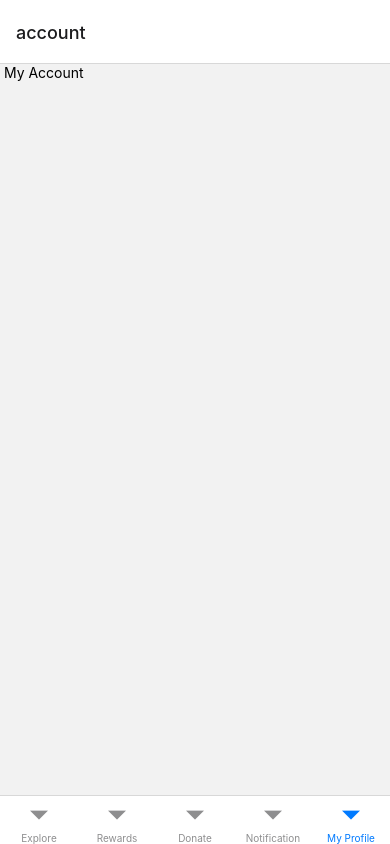
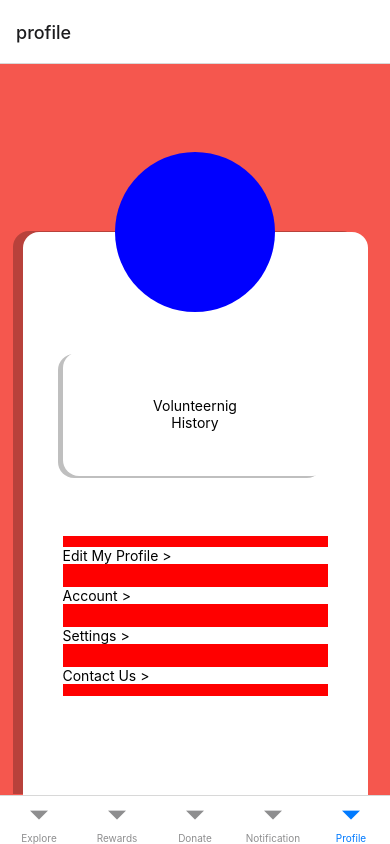
Before and after one commit to Ghaalia/Sanad-FrontEnd-Native, a React Native app: screen /ProfileNavigation in a window 390 px wide. Built offline with nearby package versions, Linux system fonts and the light colour scheme.

Commit message:
Profile design

```diff
--- a/App.js
+++ b/App.js
@@ -8,8 +8,8 @@ export default function App() {
   const queryClient = new QueryClient();
   return (
     <QueryClientProvider client={queryClient}>
+      <StatusBar style="dark" />
       <NavigationContainer>
-        <SafeAreaView></SafeAreaView>
         <MainNavigation />
       </NavigationContainer>
     </QueryClientProvider>
--- /dev/null
+++ b/src/components/TextInputWithLabel.js
@@ -0,0 +1,34 @@
+import { StyleSheet, Text, TextInput, View } from "react-native";
+import React from "react";
+
+const TextInputWithLabel = ({
+  label = "please enter a label ",
+  placeholder = "Please Enter a placeholder",
+}) => {
+  return (
+    <View
+      style={{
+        width: "100%",
+        display: "flex",
+        flexDirection: "column",
+        gap: 5,
+      }}
+    >
+      <Text> {label} </Text>
+      <TextInput
+        style={{
+          height: 40,
+          borderWidth: 0.25,
+          paddingHorizontal: 10,
+          borderRadius: 20,
+          width: "100%",
+        }}
+        placeholder={placeholder}
+      />
+    </View>
+  );
+};
+
+export default TextInputWithLabel;
+
+const styles = StyleSheet.create({});
--- a/src/navigations/ExploreNavigation.js
+++ b/src/navigations/ExploreNavigation.js
@@ -10,7 +10,7 @@ const Stack = createStackNavigator();
 
 const ExploreNavigation = () => {
   return (
-    <Stack.Navigator>
+    <Stack.Navigator initialRouteName="explore">
       <Stack.Screen name="explore" component={Explore} />
       <Stack.Screen name="eventDetails" component={EventDetails} />
       <Stack.Screen name="Description" component={Description} />
--- a/src/navigations/MainNavigation.js
+++ b/src/navigations/MainNavigation.js
@@ -33,7 +33,7 @@ const MainNavigation = () => {
         component={NotificationNavigation}
       />
       <Tab.Screen
-        options={{ title: "My Profile" }}
+        options={{ title: "Profile" }}
         name={"ProfileNavigation"}
         component={ProfileNavigation}
       />
--- a/src/navigations/ProfileNavigation.js
+++ b/src/navigations/ProfileNavigation.js
@@ -11,12 +11,17 @@ const Stack = createStackNavigator();
 
 const ProfileNavigation = () => {
   return (
-    <Stack.Navigator>
+    <Stack.Navigator
+      initialRouteName="profile"
+      // screenOptions={{
+      //   headerShown: false,
+      // }}
+    >
+      <Stack.Screen name="profile" component={Profile} />
       <Stack.Screen name="account" component={Account} />
       <Stack.Screen name="contactUs" component={ContactUs} />
-      <Stack.Screen name="profile" component={Profile} />
       <Stack.Screen name="editeProfile" component={EditeProfile} />
-      <Stack.Screen name="Setting" component={Setting} />
+      <Stack.Screen name="setting" component={Setting} />
     </Stack.Navigator>
   );
 };
--- a/src/screens/profile/EditeProfile.js
+++ b/src/screens/profile/EditeProfile.js
@@ -1,14 +1,83 @@
-import { StyleSheet, Text, View } from "react-native";
+import { Button, ScrollView, StyleSheet, Text, View } from "react-native";
 import React from "react";
+import TextInputWithLabel from "../../components/TextInputWithLabel";
 
 const EditeProfile = () => {
   return (
-    <View>
-      <Text>Edite your Profile</Text>
+    <View
+      style={{
+        flex: 1,
+        backgroundColor: "#F5574E",
+        justifyContent: "flex-end",
+        alignItems: "center",
+      }}
+    >
+      <View
+        style={{
+          backgroundColor: "white",
+          height: "70%",
+          width: "85%",
+          flexDirection: "column",
+          alignItems: "center",
+          shadowColor: "black",
+          shadowOffset: { height: -1, width: -10 },
+          shadowOpacity: 0.25,
+          borderRadius: 16,
+          position: "relative",
+          paddingTop: 90,
+        }}
+      >
+        <View
+          style={{
+            width: 160,
+            height: 160,
+            backgroundColor: "blue",
+            borderRadius: 100,
+            position: "absolute",
+            top: -80,
+          }}
+        ></View>
+        <ScrollView
+          style={{
+            width: "100%",
+            padding: 10,
+            height: "100%",
+          }}
+          contentContainerStyle={{
+            display: "flex",
+            flexDirection: "column",
+            gap: 15,
+          }}
+        >
+          <TextInputWithLabel
+            label="First name"
+            placeholder="Please enter your first name"
+          />
+          <TextInputWithLabel
+            label="Last name"
+            placeholder="Please enter your last name"
+          />
+        </ScrollView>
+      </View>
     </View>
   );
 };
 
 export default EditeProfile;
 
-const styles = StyleSheet.create({});
+const styles = StyleSheet.create({
+  input: {
+    height: 40,
+    borderWidth: 0.25,
+    paddingHorizontal: 10,
+    borderRadius: 20,
+    width: 250,
+  },
+  DateOfBirth_input: {
+    height: 40,
+    borderWidth: 0.25,
+    borderRadius: 20,
+    width: 80,
+    textAlign: "center",
+  },
+});
--- a/src/screens/profile/Profile.js
+++ b/src/screens/profile/Profile.js
@@ -1,14 +1,128 @@
-import { StyleSheet, Text, View } from "react-native";
+import { Button, StyleSheet, Text, View } from "react-native";
 import React from "react";
+import { useNavigation } from "@react-navigation/native";
 
 const Profile = () => {
+  const navigation = useNavigation();
+
   return (
-    <View>
-      <Text>Profile</Text>
+    <View
+      style={{
+        flex: 1,
+        backgroundColor: "#F5574E",
+        justifyContent: "flex-end",
+        alignItems: "center",
+        flexDirection: "column",
+      }}
+    >
+      <View
+        style={{
+          backgroundColor: "white",
+          height: 563,
+          width: 345,
+          paddingHorizontal: 40,
+          paddingBottom: 40,
+          paddingTop: 60,
+          flexDirection: "column",
+          justifyContent: "space-evenly",
+          alignItems: "center",
+          shadowColor: "black",
+          shadowOffset: { height: -1, width: -10 },
+          shadowOpacity: 0.25,
+          borderTopRightRadius: 16,
+          borderTopLeftRadius: 16,
+          position: "relative",
+        }}
+      >
+        <View
+          style={{
+            width: 160,
+            height: 160,
+            backgroundColor: "blue",
+            borderRadius: 100,
+            position: "absolute",
+            top: -80,
+          }}
+        ></View>
+
+        <View
+          style={{
+            backgroundColor: "white",
+            height: 124.5,
+            width: 265,
+            justifyContent: "center",
+            alignItems: "center",
+            borderRadius: 16,
+            shadowColor: "black",
+            shadowOffset: { height: 2, width: -5 },
+            shadowOpacity: 0.25,
+            borderTopRightRadius: 16,
+            borderTopLeftRadius: 16,
+          }}
+        >
+          <Text>Volunteernig</Text>
+          <Text>History</Text>
+        </View>
+
+        <View
+          style={{
+            backgroundColor: "red",
+            width: 265,
+            height: 160,
+            justifyContent: "space-around",
+          }}
+        >
+          <Text
+            onPress={() => {
+              navigation.navigate("editeProfile");
+            }}
+            style={{
+              width: "100%",
+              backgroundColor: "white",
+            }}
+          >
+            Edit My Profile {">"}
+          </Text>
+
+          <Text
+            onPress={() => {
+              navigation.navigate("account");
+            }}
+            style={{
+              width: "100%",
+              backgroundColor: "white",
+            }}
+          >
+            Account {">"}
+          </Text>
+
+          <Text
+            onPress={() => {
+              navigation.navigate("setting");
+            }}
+            style={{
+              width: "100%",
+              backgroundColor: "white",
+            }}
+          >
+            Settings {">"}
+          </Text>
+
+          <Text
+            onPress={() => {
+              navigation.navigate("contactUs");
+            }}
+            style={{
+              width: "100%",
+              backgroundColor: "white",
+            }}
+          >
+            Contact Us {">"}
+          </Text>
+        </View>
+      </View>
     </View>
   );
 };
 
 export default Profile;
-
-const styles = StyleSheet.create({});
```
